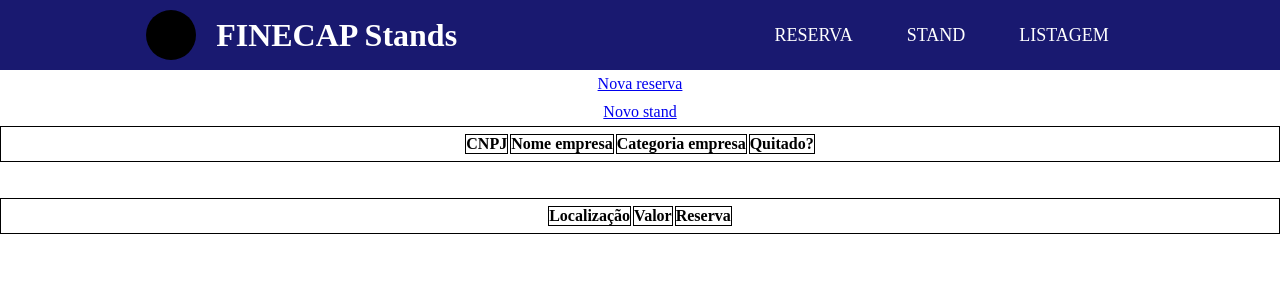
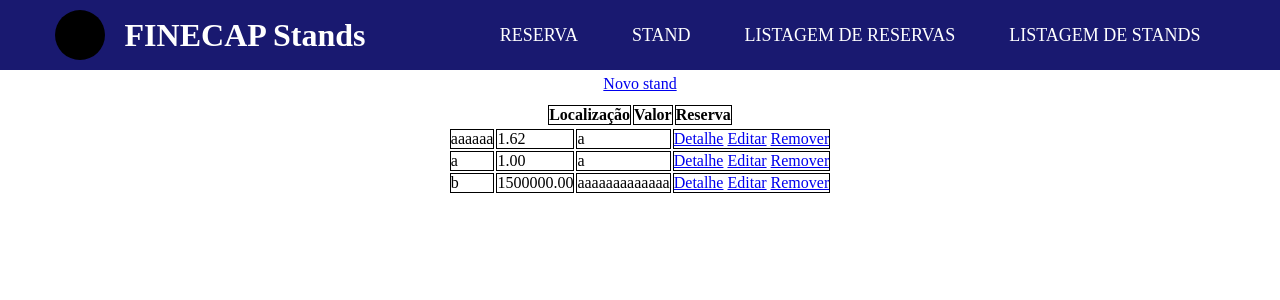
Before and after one commit to yasmim-l1/finecap, a Django app: page /stand/listar/ in a window 1280 px wide. Shown: the top 300 px of the page. Run offline with Django 4.2, Linux system fonts and the light colour scheme; data comes from the database, SQL or seed files in the repository; both versions use the stored data as it was after the commit; lists and menus that the app fills with data are empty.

Commit message:
segundo commit

```diff
--- a/FINECAP/templates/FINECAP/listagem.html
+++ b/FINECAP/templates/FINECAP/listagem.html
@@ -10,13 +10,12 @@
         padding: 5px;
     }
 
-    table, th, td {
+    th, td {
         border: 1px solid;
     }
 </style>
 
     <a href="{% url 'reserva_criar' %}" class="center">Nova reserva</a>
-    <a href="{% url 'stand_criar' %}" class="center">Novo stand</a>
 
     <table class="center">
         <thead>
@@ -44,31 +43,4 @@
         </thead>
     </table>
 
-    <br>
-    <br>
-
-    <table class="center">
-        <thead>
-            <tr>
-                <th>Localização</th>
-                <th>Valor</th>
-                <th>Reserva</th>
-            </tr>
-            <tbody>
-                {% for stand in stands %}
-                <tr>
-                    <td>{{ stand.localizacao }}</td>
-                    <td>{{ stand.valor }}</td>
-                    <td>{{ stand.reserva }}</td>
-                    <td>
-                        <a href="{% url 'stand_detalhe' reserva.id %}">Detalhe</a>
-                        <a href="{% url 'stand_editar' reserva.id %}">Editar</a>
-                        <a href="{% url 'stand_remover' reserva.id %}">Remover</a>
-                    </td>
-                </tr>
-                {% endfor %}
-            </tbody>
-        </thead>
-    </table>
-
 {% endblock %}
--- /dev/null
+++ b/FINECAP/templates/FINECAP/listagem_stand.html
@@ -0,0 +1,44 @@
+{% extends 'base.html' %}
+{% block title %}<title>Listagem de Stands</title>{% endblock %}
+
+{% block center %}
+
+<style>
+    .center {
+        display: grid;
+        place-items: center;
+        padding: 5px;
+    }
+
+    th, td {
+        border: 1px solid;
+    }
+</style>
+
+<a href="{% url 'stand_criar' %}" class="center">Novo stand</a>
+
+<table class="center">
+    <thead>
+        <tr>
+            <th>Localização</th>
+            <th>Valor</th>
+            <th>Reserva</th>
+        </tr>
+        <tbody>
+            {% for stand in stands %}
+            <tr>
+                <td>{{ stand.localizacao }}</td>
+                <td>{{ stand.valor }}</td>
+                <td>{{ stand.reserva }}</td>
+                <td>
+                    <a href="{% url 'stand_detalhe' stand.id %}">Detalhe</a>
+                    <a href="{% url 'stand_editar' stand.id %}">Editar</a>
+                    <a href="{% url 'stand_remover' stand.id %}">Remover</a>
+                </td>
+            </tr>
+            {% endfor %}
+        </tbody>
+    </thead>
+</table>
+
+{% endblock %}
--- a/FINECAP/views.py
+++ b/FINECAP/views.py
@@ -1,5 +1,6 @@
 from django.urls import reverse_lazy
 from django.views import generic
+from django.contrib import messages
 from django.contrib.messages import views
 
 from .models import Reserva, Stand
@@ -13,24 +14,32 @@
 class reserva_criarView(generic.CreateView):
     model = Reserva
     form_class = ReservaForm
-    success_url = reverse_lazy("FINECAP:reserva_criar")
+    success_url = reverse_lazy("reserva_listar")
     template_name = "FINECAP/reserva.html"
-    success_message = "Reserva cadastrada com sucesso!"
+
+    def form_valid(self, form):
+        messages.success(self.request, 'Reserva Criada Com Sucesso!')
+        return super().form_valid(form)
 
 class reserva_editarView(generic.UpdateView):
     model = Reserva
     form_class = ReservaForm
-    success_url = reverse_lazy("FINECAP:reserva_editar")
+    success_url = reverse_lazy("reserva_listar")
     template_name = "FINECAP/reserva.html"
 
 class reserva_removerView(generic.DeleteView):
     model = Reserva
-    success_url = reverse_lazy("FINECAP:reserva_remover")
-    template_name = "FINECAP/reserva_exclusao.html"
+    success_url = reverse_lazy("reserva_listar")
+    template_name = "FINECAP/messages/reserva_exclusao.html"
+
+    def form_valid(self, form):
+        messages.success(self.request, 'A Reserva Foi Excluída Com Sucesso!')
+        return super().form_valid(form)
 
 class reserva_listarView(generic.ListView):
     model = Reserva
     template_name = "FINECAP/listagem.html"
+    context_object_name = 'reservas'
 
 class reserva_detalheView(generic.DetailView):
     model = Reserva
@@ -41,24 +50,32 @@
 class stand_criarView(generic.CreateView):
     model = Stand
     form_class = StandForm
-    success_url = reverse_lazy("FINECAP:stand_criar")
+    success_url = reverse_lazy("stand_listar")
     template_name = "FINECAP/stand.html"
-    success_message = "Reserva cadastrada com sucesso!"
+
+    def form_valid(self, form):
+        messages.success(self.request, 'Stand Criado Com Sucesso!')
+        return super().form_valid(form)
 
 class stand_editarView(generic.UpdateView):
     model = Stand
     form_class = StandForm
-    success_url = reverse_lazy("FINECAP:stand_editar")
+    success_url = reverse_lazy("stand_listar")
     template_name = "FINECAP/stand.html"
 
 class stand_removerView(generic.DeleteView):
     model = Stand
-    success_url = reverse_lazy("FINECAP:stand_remover")
+    success_url = reverse_lazy("stand_listar")
     template_name = "FINECAP/stand_exclusao.html"
+
+    def form_valid(self, form):
+        messages.success(self.request, 'O Stand Foi Excluído Com Sucesso!')
+        return super().form_valid(form)
 
 class stand_listarView(generic.ListView):
     model = Stand
-    template_name = "FINECAP/listagem.html"
+    template_name = "FINECAP/listagem_stand.html"
+    context_object_name = 'stands'
 
 class stand_detalheView(generic.DetailView):
     model = Stand
--- a/templates/base.html
+++ b/templates/base.html
@@ -74,7 +74,8 @@
             <ul>
                 <li><a href="{% url 'reserva_criar' %}">Reserva</a></li>
                 <li><a href="{% url 'stand_criar' %}">Stand</a></li>
-                <li><a href="{% url 'reserva_listar' %}">Listagem</a></li>
+                <li><a href="{% url 'reserva_listar' %}">Listagem de Reservas</a></li>
+                <li><a href="{% url 'stand_listar' %}">Listagem de Stands</a></li>
             </ul>
         </div>
     </header>
```
Also changed, not shown: FINECAP/templates/FINECAP/messages/reserva_exclusao.html (+28 -0 lines), FINECAP/templates/FINECAP/messages/stand_exclusao.html (+28 -0 lines), db.sqlite3.
